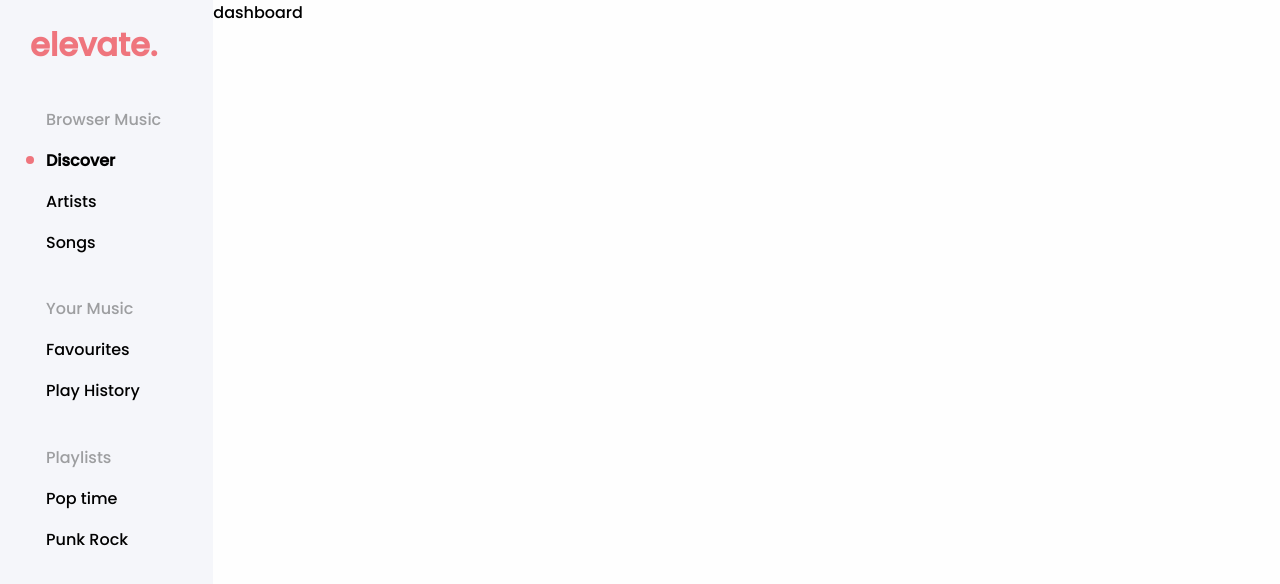
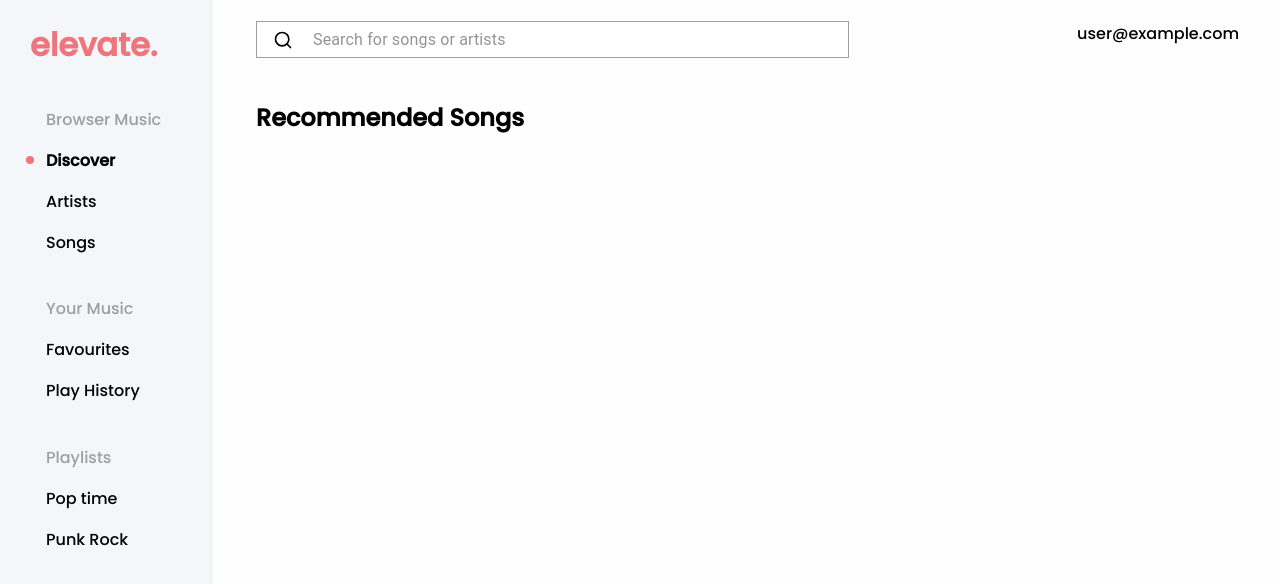
Before and after one commit to ShreyaPanale/elevate, a React (Create React App) app in the folder web/: page / in a window 1280 px wide. Shown: the top 584 px of the page. Built offline with nearby package versions, Linux system fonts and the light colour scheme; no server answers; sample sign-in values are in the browser's storage.

Commit message:
added search and profile

```diff
--- /dev/null
+++ b/web/src/components/Searchbar.js
@@ -0,0 +1,54 @@
+import React from 'react';
+import InputBase from '@material-ui/core/InputBase';
+import { fade, makeStyles } from '@material-ui/core/styles';
+import {Search} from 'react-feather';
+const useStyles = makeStyles((theme) => ({
+  search: {
+    position: 'relative',
+    backgroundColor: "#FFF",
+    border:"1px solid #9D9EA0",
+    marginRight: 0,
+    width: '100%',
+    [theme.breakpoints.up('sm')]: {
+      marginRight: theme.spacing(1),
+      width: 'auto',
+    },
+  },
+  searchIcon: {
+    padding: theme.spacing(0, 2),
+    height: '100%',
+    position: 'absolute',
+    pointerEvents: 'none',
+    display: 'flex',
+    alignItems: 'center',
+    justifyContent: 'center',
+  },
+  inputRoot: {
+    color: 'inherit',
+    width: '100%',
+  },
+  inputInput: {
+    padding: theme.spacing(1, 1, 1, 0),
+    width: '100%',
+    paddingLeft: `calc(1.5em + ${theme.spacing(4)}px)`,
+
+  },
+}));
+export default function SearchBar({placeholder}) {
+  const classes = useStyles();
+  return (
+          <div className={classes.search}>
+            <div className={classes.searchIcon}>
+                <Search color="#000" size={20} />
+            </div>
+            <InputBase
+              placeholder={placeholder}
+              classes={{
+                root: classes.inputRoot,
+                input: classes.inputInput,
+              }}
+              inputProps={{ 'aria-label': 'search' }}
+            />
+          </div>
+  );
+}
--- /dev/null
+++ b/web/src/components/TopBar.js
@@ -0,0 +1,42 @@
+import React from 'react'
+import Searchbar from '../components/Searchbar';
+
+import { useHistory } from 'react-router-dom';
+import ROUTES from '../routes';
+
+import { useAuth } from "../firebase/provider";
+import { Grid } from '@material-ui/core';
+import { makeStyles } from '@material-ui/core/styles'
+
+const topbarStyles = makeStyles(()=>({
+    profile :{
+        '&:hover':{
+            cursor:'pointer',
+            textDecoration:'underline',
+        }
+    }
+}))
+
+const TopBar = ({placeholder}) => {
+    const { currentUser } = useAuth();
+    const history = useHistory();
+    const classes = topbarStyles();
+    return (
+        <Grid container direction="row" style = {{marginTop:'2%',paddingLeft:'4%'}}>
+            <Grid item xs={8} style = {{paddingRight:'8%'}}>
+                <Searchbar placeholder={placeholder} />
+            </Grid>
+            <Grid item container justify="flex-end" xs={4} style={{paddingRight:'4%', }}>
+                <span
+                className={classes.profile}
+                onClick = {
+                ()=>{
+                    history.push(ROUTES.profile)
+                }
+            }>{currentUser.email}</span>
+            </Grid>
+        </Grid>
+    );
+}
+
+export default TopBar
--- a/web/src/pages/Dashboard.js
+++ b/web/src/pages/Dashboard.js
@@ -1,10 +1,31 @@
 import React from 'react'
+import TopBar from '../components/TopBar';
+
+import { Grid } from '@material-ui/core';
+import { makeStyles } from '@material-ui/core/styles'
+
+const useStyles = makeStyles(()=>({
+    root:{
+        padding:'4%',
+        overflowY:'auto',
+        paddingTop:'2%',
+        paddingBottom:'1%'
+    }
+}))
 
 const Dashboard = () => {
+    const classes = useStyles();
     return (
+        <div style={{display:"flex",flexDirection:"column",flexGrow:1,}}>
+            <TopBar placeholder = {"Search for songs or artists"} />
+            <Grid container className={classes.root}>
+                <Grid item container>
+                    <h2 className={classes.sectionTitle}>
+                        Recommended Songs
+                    </h2>
 
-        <div style={{display:"flex",flexDirection:"column",flexGrow:1,}}>
-            dashboard
+                </Grid>
+            </Grid>
         </div>
     )
 }
```
